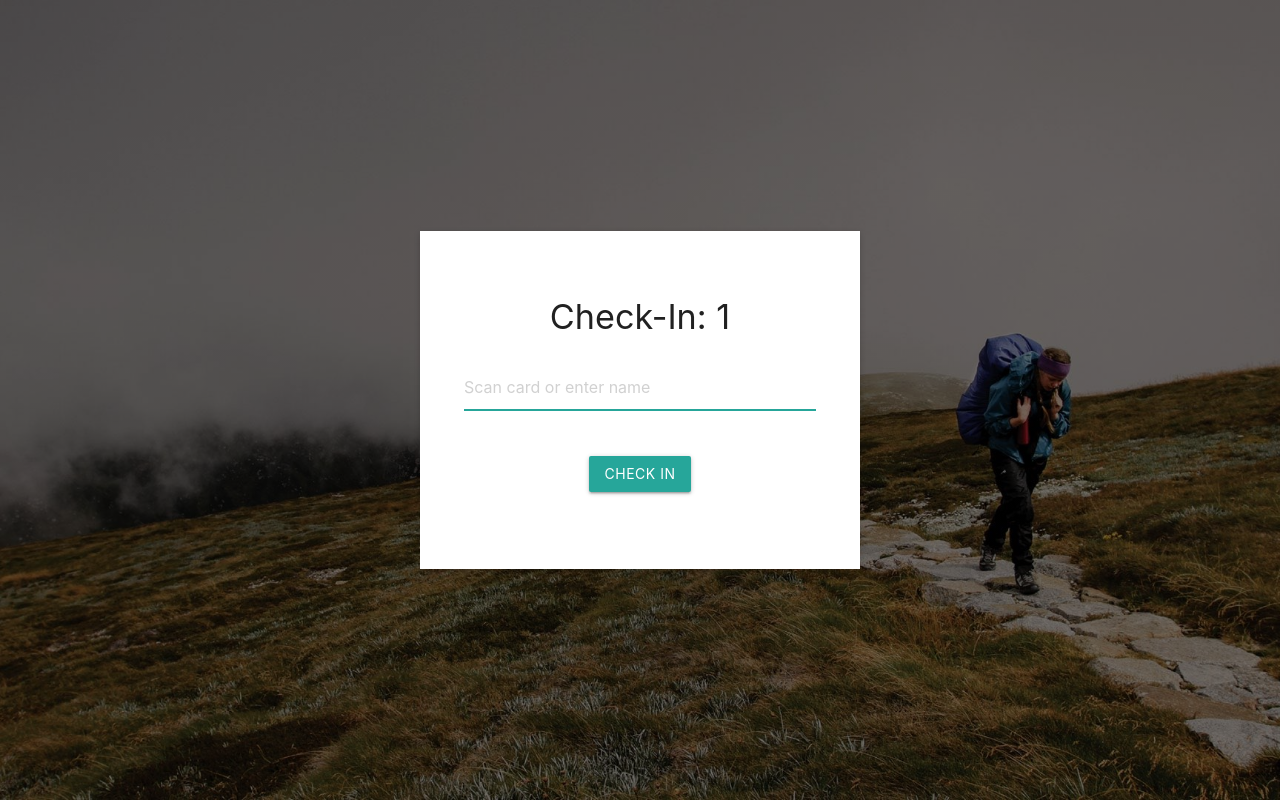
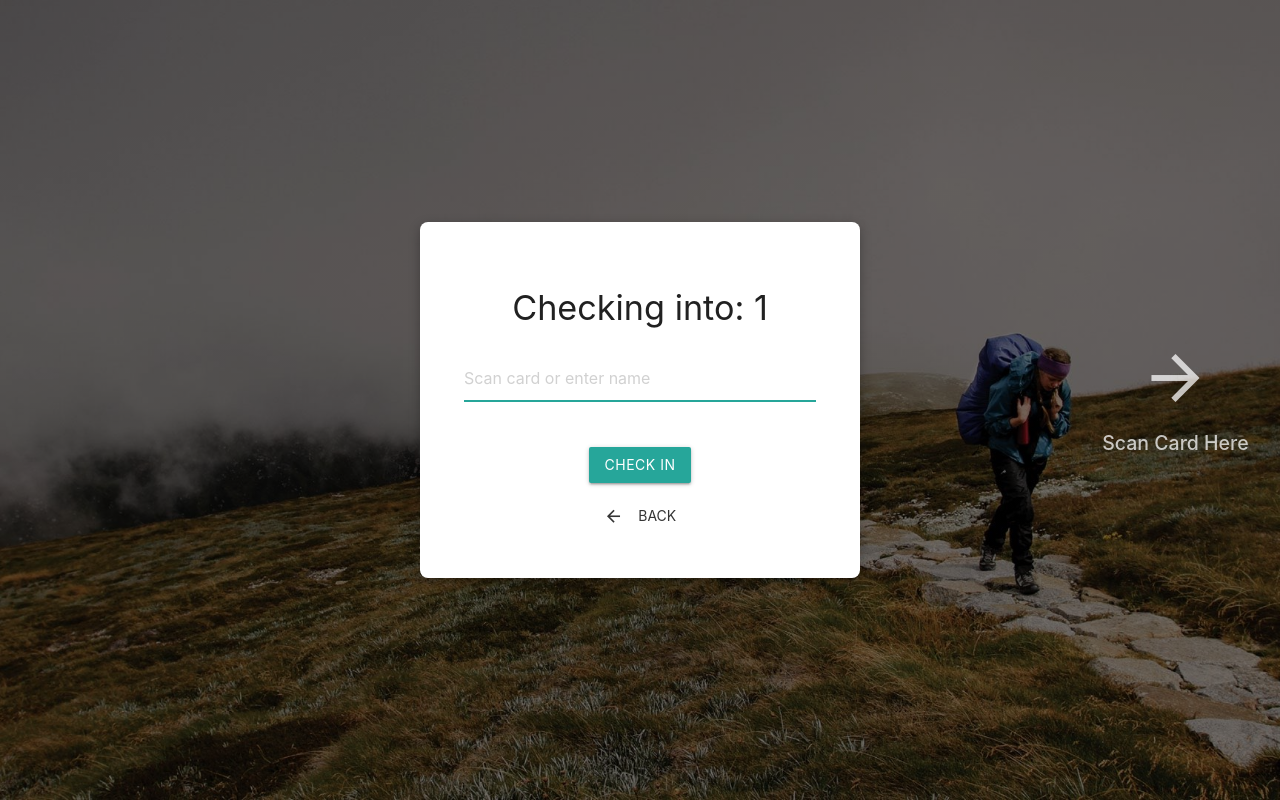
Before and after one commit to woodleighschool/papercut-checkin, a Flask app: page /checkin in a window 1280 px wide. Run offline with Flask 3, Linux system fonts and the light colour scheme; the visitor is signed in with stand-in values (Sample User, id 1); parts of the project's set-up code (start-up, migrations or seed data) failed here and were passed over.

Commit message:
make pages pretty

```diff
--- a/app.py
+++ b/app.py
@@ -66,7 +66,8 @@ def checkin():
         entry = request.form.get("entry", "").strip()
         lowered = entry.lower()
         if not entry:
-            flash("Please scan card or enter a name", "error")
+            flash("Please scan card or enter your name", "error")
+            return redirect(url_for("checkin"))
         elif lowered in CARD_TO_NAME:
             session["name"] = CARD_TO_NAME[lowered]
             return redirect(url_for("confirm"))
@@ -74,7 +75,8 @@ def checkin():
             session["name"] = entry
             return redirect(url_for("confirm"))
         else:
-            flash("Entry not recognized", "error")
+            flash("This card or name could not be matched. Try manually entering your name below.", "error")
+            return redirect(url_for("checkin"))
 
     return render_template("checkin.html", names=sorted(NAMES), cards=list(CARD_TO_NAME))
 
@@ -91,8 +93,7 @@ def confirm():
         if action == "confirm":
             send_notification(name, area)
             flash(f"Checked in: {name} at {area}", "success")
-            session.pop("name", None)
-            session.pop("area", None)
+            session.clear()
             return redirect(url_for("select_area"))
         elif action == "cancel":
             return redirect(url_for("checkin"))
--- /dev/null
+++ b/static/css/styles.css
@@ -0,0 +1,74 @@
+html, body {
+	height: 100%;
+	margin: 0;
+  }
+
+  body {
+	background: linear-gradient(rgba(0, 0, 0, 0.55), rgba(0, 0, 0, 0.55)),
+	url('../images/bg.jpg') no-repeat center center fixed;
+	background-size: cover;
+	display: flex;
+	align-items: center;
+	justify-content: center;
+	position: relative;
+  }
+
+  .checkin-card {
+	position: relative;
+	max-width: 440px;
+	width: calc(100% - 40px);
+	padding: 44px;
+	background-color: #fff;
+	box-shadow: 0 4px 12px rgba(0, 0, 0, 0.3);
+	min-width: 320px;
+	border-radius: 8px;
+	z-index: 2;
+  }
+
+  .input-area {
+	display: flex;
+	flex-direction: column;
+	justify-content: center;
+  }
+
+  #checkin {
+	margin-top: 1.5rem;
+  }
+
+  .input-error {
+	color: red;
+	font-size: 0.9rem;
+	margin-top: 0.25rem;
+  }
+
+  .nfc-indicator {
+	position: absolute;
+	top: 50%;
+	right: 3%;
+	transform: translateY(-50%);
+	text-align: center;
+	color: white;
+	animation: pulse 2s infinite;
+	z-index: 1;
+  }
+
+  .nfc-indicator .material-icons {
+	font-size: 72px;
+  }
+
+  .nfc-indicator .label {
+	font-size: 1.3rem;
+	margin-top: 8px;
+	font-weight: 500;
+  }
+
+  @keyframes pulse {
+	0%, 100% {
+	  transform: translateY(-50%) translateX(0);
+	  opacity: 1;
+	}
+	50% {
+	  transform: translateY(-50%) translateX(8px);
+	  opacity: 0.7;
+	}
+  }
--- /dev/null
+++ b/static/js/checkin.js
@@ -0,0 +1,18 @@
+document.addEventListener('DOMContentLoaded', () => {
+	const entryEl = document.getElementById('entry');
+	const validNames = new Set(window.names);
+	const validCards = new Set(window.cards.map(c => c.toLowerCase()));
+	const autoData = {};
+	window.names.forEach(n => autoData[n] = null);
+
+	M.Autocomplete.init(entryEl, {
+	  data: autoData,
+	  minLength: 1,
+	  limit: 8
+	});
+
+	setTimeout(() => {
+	  entryEl.focus();
+	  entryEl.select();
+	}, 300);
+  });
--- a/templates/checkin.html
+++ b/templates/checkin.html
@@ -11,126 +11,50 @@
   <meta name="apple-mobile-web-app-title" content="Student Check-In" />
   <link rel="apple-touch-icon" href="{{ url_for('static', filename='icons/icon-192.png') }}" />
   <link rel="manifest" href="{{ url_for('static', filename='manifest.json') }}" />
-
+  <link href="https://fonts.googleapis.com/icon?family=Material+Icons" rel="stylesheet">
   <link rel="stylesheet" href="{{ url_for('static', filename='css/materialize.min.css') }}">
-
-  <style>
-    html,
-    body {
-      height: 100%;
-      margin: 0;
-    }
-
-    body {
-      background: linear-gradient(rgba(0, 0, 0, 0.55), rgba(0, 0, 0, 0.55)),
-        url('{{ url_for("static", filename="images/bg.jpg") }}') no-repeat center center fixed;
-      background-size: cover;
-      display: flex;
-      align-items: center;
-      justify-content: center;
-    }
-
-    .checkin-card {
-      position: relative;
-      max-width: 440px;
-      width: calc(100% - 40px);
-      padding: 44px;
-      background-color: #fff;
-      box-shadow: 0 2px 6px rgba(0, 0, 0, 0.2);
-      min-width: 320px;
-      min-height: 338px;
-    }
-
-    .input-area {
-      display: flex;
-      flex-direction: column;
-      justify-content: center;
-    }
-
-    #checkin {
-      margin-top: 1.5rem;
-    }
-
-    .input-error {
-      color: red;
-      font-size: 0.9rem;
-      margin-top: 0.25rem;
-    }
-  </style>
+  <link rel="stylesheet" href="{{ url_for('static', filename='css/styles.css') }}">
 </head>
 
 <body>
 	<div class="checkin-card">
-    <h4 class="center-align">Check-In: {{ session["area"] }}</h4>
+	  <h4 class="center-align">Checking into: {{ session["area"] }}</h4>
 
 	  {% with messages = get_flashed_messages(with_categories=true) %}
 	  {% for cat, msg in messages %}
-    <div class="card-panel {{ cat == 'success' and 'green lighten-4' or 'red lighten-4' }}">
+	  <div class="card-panel {{ 'green lighten-4' if cat == 'success' else 'red lighten-4' }}">
 		{{ msg }}
 	  </div>
 	  {% endfor %}
 	  {% endwith %}
 
-    <form method="post" class="input-area" id="checkin-form">
+	  <form method="post" id="checkin-form" class="input-area">
 		<div class="input-field">
 		  <input id="entry" name="entry" type="text" class="autocomplete" placeholder="Scan card or enter name"
 			autocomplete="off" />
-        <div id="input-error" class="input-error" style="display:none;"></div>
 		</div>
+		<div id="input-error" class="red-text" style="display:none; margin-top: -1rem; margin-bottom: 1rem;"></div>
 		<div class="center-align">
 		  <button id="checkin" class="btn waves-effect waves-light" type="submit">Check In</button>
 		</div>
 	  </form>
+
+	  <div class="center-align" style="margin-top: 1rem;">
+		<a href="{{ url_for('select_area') }}" class="btn-flat"><i class="material-icons left">arrow_back</i>Back</a>
+	  </div>
+	</div>
+
+	<div class="nfc-indicator">
+	  <i class="material-icons">arrow_forward</i>
+	  <div class="label">Scan Card Here</div>
 	</div>
 
 	<script src="{{ url_for('static', filename='js/materialize.min.js') }}"></script>
 	<script>
-    document.addEventListener('DOMContentLoaded', () => {
-      const names = {{ names | tojson }};
-      const cards = {{ cards | tojson }};
-
-      const autoData = {};
-      names.forEach(n => autoData[n] = null);
-
-      const entryEl = document.getElementById('entry');
-      const btn = document.getElementById('checkin');
-      const errorEl = document.getElementById('input-error');
-      const formEl = document.getElementById('checkin-form');
-
-      const validNames = new Set(names);
-      const validCards = new Set(cards.map(c => c.toLowerCase()));
-
-      M.Autocomplete.init(entryEl, {
-        data: autoData,
-        minLength: 1,
-        limit: 8
-      });
-
-      // Ensure focus on load
-      setTimeout(() => {
-        entryEl.focus();
-        entryEl.select();
-      }, 300);
-
-      formEl.addEventListener('submit', (e) => {
-        const raw = entryEl.value.trim();
-        const isValid = validNames.has(raw) || validCards.has(raw.toLowerCase());
-
-        if (!isValid) {
-          e.preventDefault();
-          errorEl.innerText = "This card or name could not be matched. Try manually entering your name below.";
-          errorEl.style.display = "block";
-          entryEl.value = '';
-          setTimeout(() => {
-            entryEl.focus();
-            entryEl.select();
-          }, 100);
-        } else {
-          errorEl.style.display = "none";
-        }
-      });
-    });
+	  window.names = {{ names | tojson }};
+	  window.cards = {{ cards | tojson }};
 	</script>
+	<script src="{{ url_for('static', filename='js/checkin.js') }}"></script>
   </body>
 
 </html>
```
Also changed, not shown: templates/confirm.html (+10 -47 lines), templates/select_area.html (+34 -52 lines), 1 other file. Lines whose indentation alone changed are shown as unchanged.
